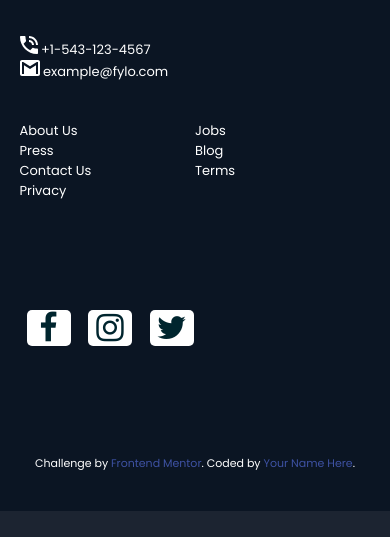
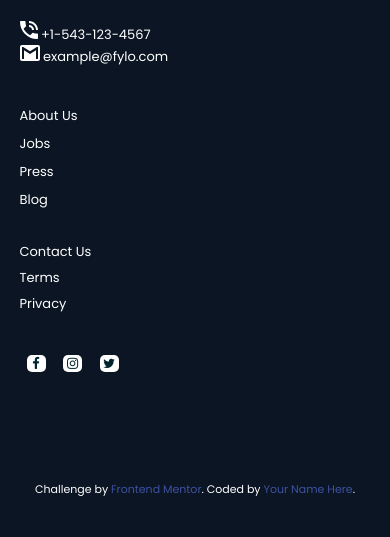
Before and after one commit to ChamuMutezva/FyloLandingPage2, a plain HTML site: page index.html in a window 390 px wide. Shown: the part 3867-4404 px from the top of the page. Before the commit the page ends 4378 px from the top, so only its background shows below. Drawn offline with Linux system fonts and the light colour scheme.

Commit message:
feat: mobile about us footer positioning

```diff
--- a/index.html
+++ b/index.html
@@ -194,14 +194,17 @@
       </div>
 
       <div id="aboutUs">
+        <div id="hereAboutUs">
             <a href="">About Us</a>
             <a href=""> Jobs</a>
             <a href="">Press</a>
             <a href=""> Blog</a>
-
+        </div>
+        <div id="contactUs">
             <a href="">Contact Us</a>
             <a href="">Terms</a>
             <a href=""> Privacy</a>
+        </div>
       </div>
 
       <div id="socials">
--- a/main.css
+++ b/main.css
@@ -198,6 +198,18 @@ input[type="text"] {
     border-radius: 25px;
 }
 
+div#hereAboutUs {
+    display: grid;
+    grid-template-columns: 1fr;
+    grid-row-gap: 10%;
+}
+
+div#contactUs {
+    display: grid;
+    grid-template-columns: 1fr;
+    grid-row-gap: 10%;
+}
+
 @media only screen and (max-width: 850px) {
     nav {
         margin-left: -2%;
@@ -315,4 +327,22 @@ input[type="text"] {
         font-size: small;
     }
 
+    div#aboutUs {
+        grid-template-columns: 1fr;
+        grid-row-gap: 40%;
+    }
+
+    .fa {
+        font-size: small;
+        width: 15px;
+    }
+
+    div#logoSection p img {
+        width: 5%;
+    }
+
+    div#logoSection img {
+        width: 30%;
+    }
+
 }
```
Lines whose indentation alone changed are shown as unchanged.
